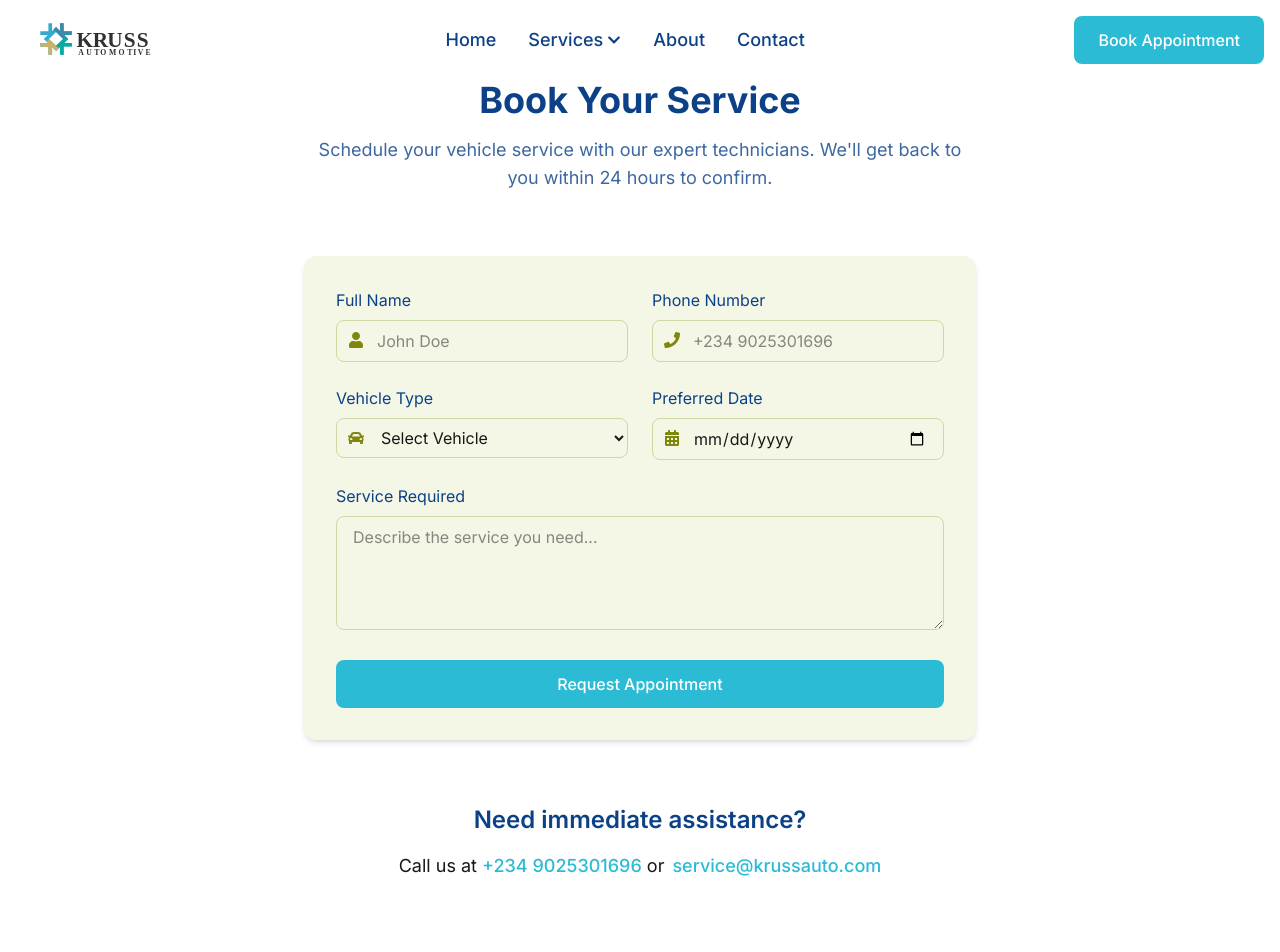
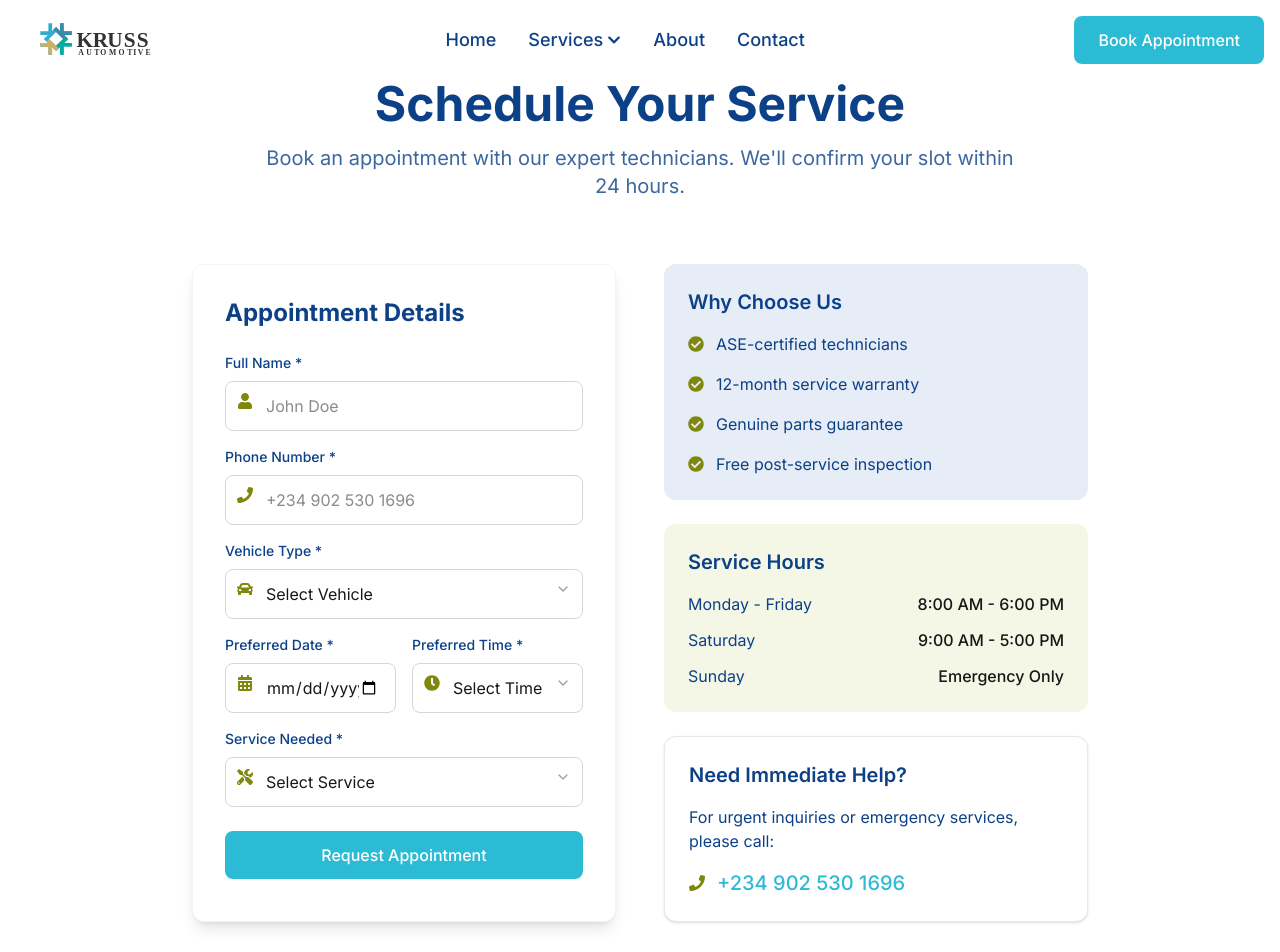
Before and after one commit to Fortunechinenyem/KrussAutomotive, a Next.js app: page /book-appointment in a window 1280 px wide. Shown: the top 952 px of the page. Built offline with nearby package versions, Linux system fonts and the light colour scheme.

Commit message:
update appointment feature

```diff
--- a/app/book-appointment/page.tsx
+++ b/app/book-appointment/page.tsx
@@ -1,119 +1,328 @@
+"use client";
+import { useState } from "react";
 import Link from "next/link";
-import { FaCalendarAlt, FaCar, FaUser, FaPhone } from "react-icons/fa";
+import {
+  FaCalendarAlt,
+  FaCar,
+  FaUser,
+  FaPhone,
+  FaTools,
+  FaClock,
+  FaCheckCircle,
+} from "react-icons/fa";
+import { FiChevronDown } from "react-icons/fi";
 
 export default function BookAppointment() {
+  const [selectedService, setSelectedService] = useState("");
+  const [isSubmitting, setIsSubmitting] = useState(false);
+  const [isSuccess, setIsSuccess] = useState(false);
+
+  const services = [
+    "Preventive Maintenance",
+    "CNG Conversion",
+    "Diagnostics",
+    "Oil Change",
+    "Body Repair",
+    "Auto-Errand Service",
+    "Vehicle Delivery",
+  ];
+
+  const handleSubmit = (e: React.FormEvent) => {
+    e.preventDefault();
+    setIsSubmitting(true);
+    // Simulate API call
+    setTimeout(() => {
+      setIsSubmitting(false);
+      setIsSuccess(true);
+    }, 1500);
+  };
+
+  if (isSuccess) {
     return (
-    <div className="py-20 bg-white">
+      <div className="min-h-screen bg-white flex items-center justify-center">
+        <div className="text-center max-w-2xl px-4">
+          <div className="mx-auto flex items-center justify-center h-12 w-12 rounded-full bg-green-100 mb-4">
+            <FaCheckCircle className="h-6 w-6 text-green-600" />
+          </div>
+          <h1 className="text-3xl font-bold text-[#0c4187] mb-4">
+            Appointment Requested!
+          </h1>
+          <p className="text-lg text-[#0c4187]/80 mb-8">
+            Thank you for booking with Kruss Automotive. We've received your
+            request and will contact you within 24 hours to confirm your
+            appointment.
+          </p>
+          <div className="flex flex-col sm:flex-row gap-4 justify-center">
+            <Link
+              href="/services"
+              className="inline-flex items-center justify-center px-6 py-3 bg-[#2cbbd4] hover:bg-[#2395a9] text-white font-medium rounded-lg transition-colors"
+            >
+              Explore Services
+            </Link>
+            <Link
+              href="/"
+              className="inline-flex items-center justify-center px-6 py-3 border border-[#0c4187] text-[#0c4187] font-medium rounded-lg hover:bg-[#e6edf7] transition-colors"
+            >
+              Return Home
+            </Link>
+          </div>
+        </div>
+      </div>
+    );
+  }
+
+  return (
+    <div className="min-h-screen bg-white py-20">
       <div className="container mx-auto px-4">
         <div className="text-center mb-16">
-          <h1 className="text-4xl font-bold text-[#0c4187] mb-4">
-            Book Your Service
+          <h1 className="text-4xl md:text-5xl font-bold text-[#0c4187] mb-4">
+            Schedule Your Service
           </h1>
-          <p className="text-lg text-[#0c4187]/80 max-w-2xl mx-auto">
-            Schedule your vehicle service with our expert technicians. We'll get
-            back to you within 24 hours to confirm.
+          <p className="text-xl text-[#0c4187]/80 max-w-3xl mx-auto">
+            Book an appointment with our expert technicians. We'll confirm your
+            slot within 24 hours.
           </p>
         </div>
 
-        <div className="max-w-2xl mx-auto bg-[#f5f7e6] p-8 rounded-xl shadow-md">
-          <form className="space-y-6">
-            <div className="grid grid-cols-1 md:grid-cols-2 gap-6">
+        <div className="max-w-4xl mx-auto grid grid-cols-1 lg:grid-cols-2 gap-12">
+          <div className="bg-white rounded-xl shadow-lg p-8 border border-gray-100">
+            <h2 className="text-2xl font-bold text-[#0c4187] mb-6">
+              Appointment Details
+            </h2>
+
+            <form onSubmit={handleSubmit} className="space-y-6">
+              <div className="space-y-4">
                 <div className="relative">
-                <label className="block text-[#0c4187] mb-2">Full Name</label>
+                  <label className="block text-sm font-medium text-[#0c4187] mb-2">
+                    Full Name *
+                  </label>
                   <div className="relative">
                     <FaUser className="absolute left-3 top-3 text-[#7f870c]" />
                     <input
                       type="text"
-                    className="w-full pl-10 pr-4 py-2 border border-[#7f870c]/30 rounded-lg focus:outline-none focus:ring-2 focus:ring-[#2cbbd4]"
+                      required
+                      className="w-full pl-10 pr-4 py-3 border border-gray-300 rounded-lg focus:outline-none focus:ring-2 focus:ring-[#2cbbd4] focus:border-transparent"
                       placeholder="John Doe"
                     />
                   </div>
                 </div>
 
                 <div className="relative">
-                <label className="block text-[#0c4187] mb-2">
-                  Phone Number
+                  <label className="block text-sm font-medium text-[#0c4187] mb-2">
+                    Phone Number *
                   </label>
                   <div className="relative">
                     <FaPhone className="absolute left-3 top-3 text-[#7f870c]" />
                     <input
                       type="tel"
-                    className="w-full pl-10 pr-4 py-2 border border-[#7f870c]/30 rounded-lg focus:outline-none focus:ring-2 focus:ring-[#2cbbd4]"
-                    placeholder="+234 9025301696"
+                      required
+                      className="w-full pl-10 pr-4 py-3 border border-gray-300 rounded-lg focus:outline-none focus:ring-2 focus:ring-[#2cbbd4] focus:border-transparent"
+                      placeholder="+234 902 530 1696"
                     />
                   </div>
                 </div>
 
                 <div className="relative">
-                <label className="block text-[#0c4187] mb-2">
-                  Vehicle Type
+                  <label className="block text-sm font-medium text-[#0c4187] mb-2">
+                    Vehicle Type *
                   </label>
                   <div className="relative">
                     <FaCar className="absolute left-3 top-3 text-[#7f870c]" />
-                  <select className="w-full pl-10 pr-4 py-2 border border-[#7f870c]/30 rounded-lg focus:outline-none focus:ring-2 focus:ring-[#2cbbd4]">
-                    <option>Select Vehicle</option>
+                    <select
+                      required
+                      className="w-full pl-10 pr-4 py-3 border border-gray-300 rounded-lg focus:outline-none focus:ring-2 focus:ring-[#2cbbd4] focus:border-transparent appearance-none"
+                    >
+                      <option value="">Select Vehicle</option>
                       <option>Hatchback</option>
                       <option>Sedan</option>
                       <option>SUV</option>
                       <option>Commercial Vehicle</option>
                     </select>
+                    <FiChevronDown className="absolute right-3 top-3 text-gray-400" />
                   </div>
                 </div>
 
+                <div className="grid grid-cols-1 md:grid-cols-2 gap-4">
                   <div className="relative">
-                <label className="block text-[#0c4187] mb-2">
-                  Preferred Date
+                    <label className="block text-sm font-medium text-[#0c4187] mb-2">
+                      Preferred Date *
                     </label>
                     <div className="relative">
                       <FaCalendarAlt className="absolute left-3 top-3 text-[#7f870c]" />
                       <input
                         type="date"
-                    className="w-full pl-10 pr-4 py-2 border border-[#7f870c]/30 rounded-lg focus:outline-none focus:ring-2 focus:ring-[#2cbbd4]"
+                        required
+                        className="w-full pl-10 pr-4 py-3 border border-gray-300 rounded-lg focus:outline-none focus:ring-2 focus:ring-[#2cbbd4] focus:border-transparent"
                       />
+                    </div>
+                  </div>
+
+                  <div className="relative">
+                    <label className="block text-sm font-medium text-[#0c4187] mb-2">
+                      Preferred Time *
+                    </label>
+                    <div className="relative">
+                      <FaClock className="absolute left-3 top-3 text-[#7f870c]" />
+                      <select
+                        required
+                        className="w-full pl-10 pr-4 py-3 border border-gray-300 rounded-lg focus:outline-none focus:ring-2 focus:ring-[#2cbbd4] focus:border-transparent appearance-none"
+                      >
+                        <option value="">Select Time</option>
+                        <option>Morning (8am - 12pm)</option>
+                        <option>Afternoon (12pm - 4pm)</option>
+                        <option>Evening (4pm - 7pm)</option>
+                      </select>
+                      <FiChevronDown className="absolute right-3 top-3 text-gray-400" />
                     </div>
                   </div>
                 </div>
 
+                <div className="relative">
+                  <label className="block text-sm font-medium text-[#0c4187] mb-2">
+                    Service Needed *
+                  </label>
+                  <div className="relative">
+                    <FaTools className="absolute left-3 top-3 text-[#7f870c]" />
+                    <select
+                      required
+                      value={selectedService}
+                      onChange={(e) => setSelectedService(e.target.value)}
+                      className="w-full pl-10 pr-4 py-3 border border-gray-300 rounded-lg focus:outline-none focus:ring-2 focus:ring-[#2cbbd4] focus:border-transparent appearance-none"
+                    >
+                      <option value="">Select Service</option>
+                      {services.map((service) => (
+                        <option key={service} value={service}>
+                          {service}
+                        </option>
+                      ))}
+                    </select>
+                    <FiChevronDown className="absolute right-3 top-3 text-gray-400" />
+                  </div>
+                </div>
+
+                {selectedService && (
                   <div>
-              <label className="block text-[#0c4187] mb-2">
-                Service Required
+                    <label className="block text-sm font-medium text-[#0c4187] mb-2">
+                      Additional Details
                     </label>
                     <textarea
-                className="w-full px-4 py-2 border border-[#7f870c]/30 rounded-lg focus:outline-none focus:ring-2 focus:ring-[#2cbbd4]"
-                rows={4}
-                placeholder="Describe the service you need..."
+                      className="w-full px-4 py-3 border border-gray-300 rounded-lg focus:outline-none focus:ring-2 focus:ring-[#2cbbd4] focus:border-transparent"
+                      rows={3}
+                      placeholder="Any specific issues or requests?"
                     ></textarea>
+                  </div>
+                )}
               </div>
 
               <button
                 type="submit"
-              className="w-full py-3 px-6 bg-[#2cbbd4] hover:bg-[#2395a9] text-white font-medium rounded-lg transition-colors"
+                disabled={isSubmitting}
+                className={`w-full py-3 px-6 bg-[#2cbbd4] hover:bg-[#2395a9] text-white font-medium rounded-lg transition-colors flex items-center justify-center ${
+                  isSubmitting ? "opacity-75 cursor-not-allowed" : ""
+                }`}
               >
-              Request Appointment
+                {isSubmitting ? (
+                  <>
+                    <svg
+                      className="animate-spin -ml-1 mr-3 h-5 w-5 text-white"
+                      xmlns="http://www.w3.org/2000/svg"
+                      fill="none"
+                      viewBox="0 0 24 24"
+                    >
+                      <circle
+                        className="opacity-25"
+                        cx="12"
+                        cy="12"
+                        r="10"
+                        stroke="currentColor"
+                        strokeWidth="4"
+                      ></circle>
+                      <path
+                        className="opacity-75"
+                        fill="currentColor"
+                        d="M4 12a8 8 0 018-8V0C5.373 0 0 5.373 0 12h4zm2 5.291A7.962 7.962 0 014 12H0c0 3.042 1.135 5.824 3 7.938l3-2.647z"
+                      ></path>
+                    </svg>
+                    Processing...
+                  </>
+                ) : (
+                  "Request Appointment"
+                )}
               </button>
             </form>
           </div>
 
-        <div className="mt-16 text-center">
-          <h3 className="text-2xl font-semibold text-[#0c4187] mb-4">
-            Need immediate assistance?
+          <div className="space-y-6">
+            <div className="bg-[#e6edf7] rounded-xl p-6">
+              <h3 className="text-xl font-semibold text-[#0c4187] mb-4">
+                Why Choose Us
               </h3>
-          <p className="text-lg mb-6">
-            Call us at{" "}
+              <ul className="space-y-4">
+                <li className="flex items-start">
+                  <FaCheckCircle className="text-[#7f870c] mt-1 mr-3 flex-shrink-0" />
+                  <span className="text-[#0c4187]">
+                    ASE-certified technicians
+                  </span>
+                </li>
+                <li className="flex items-start">
+                  <FaCheckCircle className="text-[#7f870c] mt-1 mr-3 flex-shrink-0" />
+                  <span className="text-[#0c4187]">
+                    12-month service warranty
+                  </span>
+                </li>
+                <li className="flex items-start">
+                  <FaCheckCircle className="text-[#7f870c] mt-1 mr-3 flex-shrink-0" />
+                  <span className="text-[#0c4187]">
+                    Genuine parts guarantee
+                  </span>
+                </li>
+                <li className="flex items-start">
+                  <FaCheckCircle className="text-[#7f870c] mt-1 mr-3 flex-shrink-0" />
+                  <span className="text-[#0c4187]">
+                    Free post-service inspection
+                  </span>
+                </li>
+              </ul>
+            </div>
+
+            <div className="bg-[#f5f7e6] rounded-xl p-6">
+              <h3 className="text-xl font-semibold text-[#0c4187] mb-4">
+                Service Hours
+              </h3>
+              <div className="space-y-3">
+                <div className="flex justify-between">
+                  <span className="text-[#0c4187]">Monday - Friday</span>
+                  <span className="font-medium">8:00 AM - 6:00 PM</span>
+                </div>
+                <div className="flex justify-between">
+                  <span className="text-[#0c4187]">Saturday</span>
+                  <span className="font-medium">9:00 AM - 5:00 PM</span>
+                </div>
+                <div className="flex justify-between">
+                  <span className="text-[#0c4187]">Sunday</span>
+                  <span className="font-medium">Emergency Only</span>
+                </div>
+              </div>
+            </div>
+
+            <div className="bg-white border border-gray-200 rounded-xl p-6 shadow-sm">
+              <h3 className="text-xl font-semibold text-[#0c4187] mb-4">
+                Need Immediate Help?
+              </h3>
+              <p className="text-[#0c4187] mb-4">
+                For urgent inquiries or emergency services, please call:
+              </p>
+              <div className="flex items-center">
+                <FaPhone className="text-[#7f870c] mr-3" />
                 <Link
-              href="tel:+911234567890"
-              className="text-[#2cbbd4] font-medium"
+                  href="tel:+2349025301696"
+                  className="text-xl font-medium text-[#2cbbd4] hover:underline"
                 >
-              +234 9025301696
-            </Link>{" "}
-            or
-            <Link
-              href="mailto:service@krussauto.com"
-              className="text-[#2cbbd4] font-medium ml-2"
-            >
-              service@krussauto.com
+                  +234 902 530 1696
                 </Link>
-          </p>
+              </div>
+            </div>
+          </div>
         </div>
       </div>
     </div>
```
Lines whose indentation alone changed are shown as unchanged.
